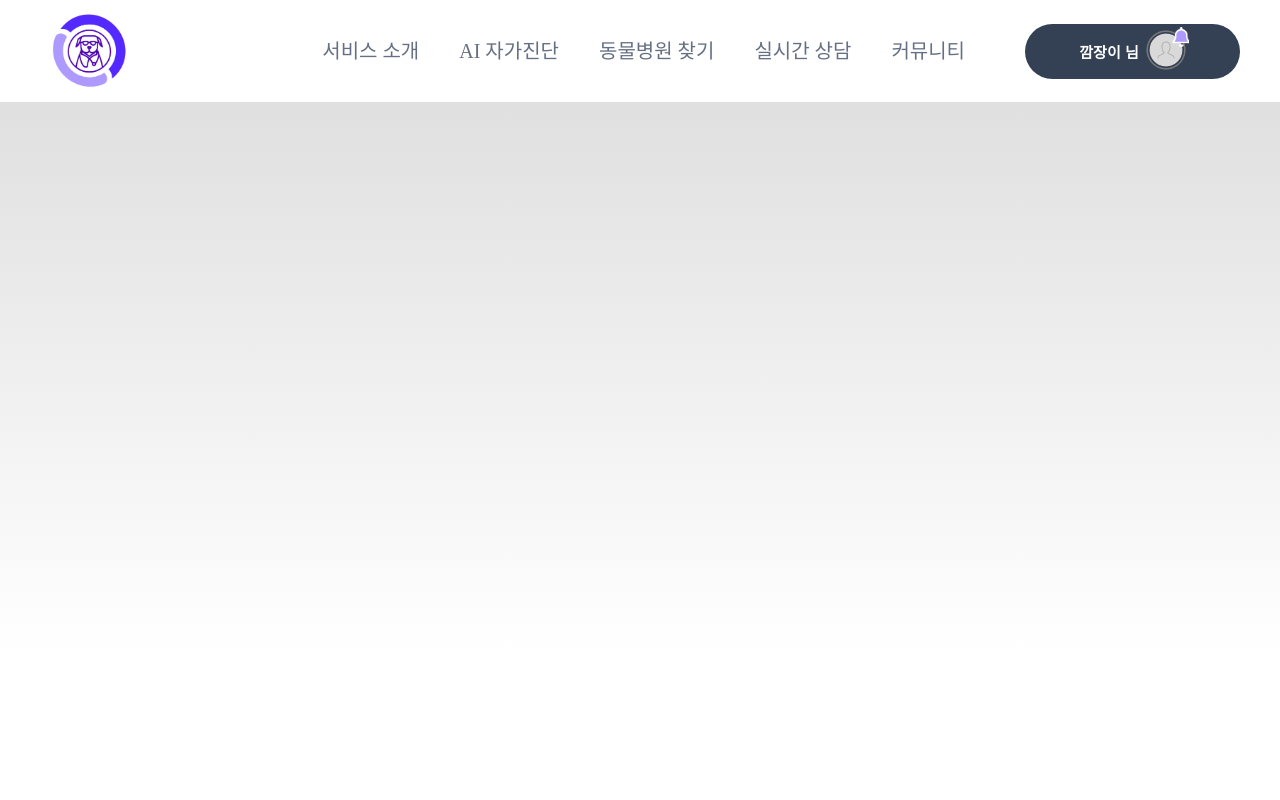
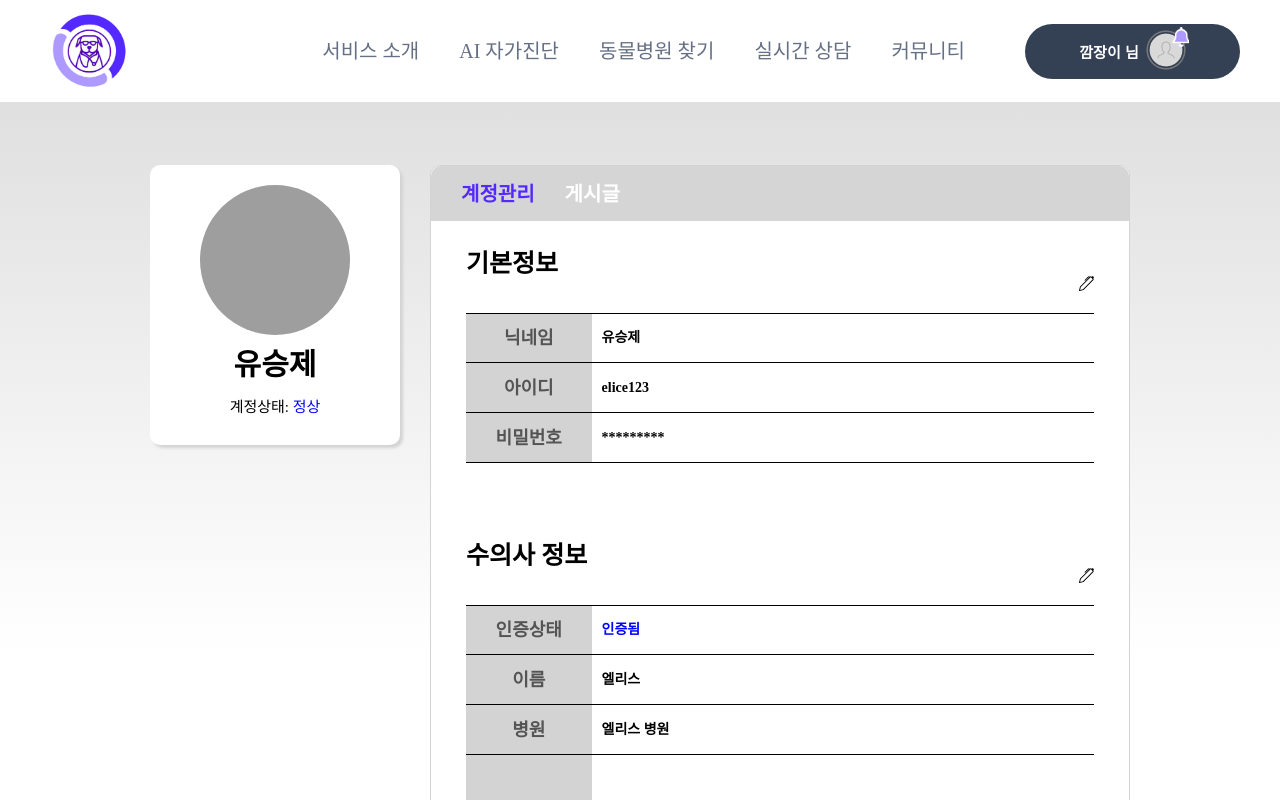
Before and after one commit to JeongTaekCho/-DOCTOR, a React (Vite) app: page /mypage/1 in a window 1280 px wide. Shown: the top 800 px of the page. Built offline with nearby package versions, Linux system fonts and the light colour scheme; grey boxes are pictures that could not be loaded.

Commit message:
✨ Feat :  마이페이지 퍼블리싱

```diff
--- a/src/components/Header/index.tsx
+++ b/src/components/Header/index.tsx
@@ -31,7 +31,7 @@ const MENU = [
 const PROFILE_MENU = [
   {
     name: '마이페이지',
-    link: '/'
+    link: `${ROUTE.MYPAGE.link}/:유저아이디`
   },
   {
     name: '채팅',
--- /dev/null
+++ b/src/components/mypage/List/index.tsx
@@ -0,0 +1,21 @@
+import React from 'react';
+import * as S from './style';
+
+const List = () => {
+  const posts = Array.from({ length: 10 }, (_, index) => ({
+    id: index + 1,
+    title: `게시글 ${index + 1}`
+  }));
+
+  return (
+    <S.Wrap>
+      <S.Container>
+        {posts.map(post => (
+          <S.Post key={post.id}>{post.title}</S.Post>
+        ))}
+      </S.Container>
+    </S.Wrap>
+  );
+};
+
+export default List;
--- /dev/null
+++ b/src/components/mypage/List/style.ts
@@ -0,0 +1,20 @@
+import { styled } from 'styled-components';
+
+export const Wrap = styled.div`
+  width: 100%;
+  padding-top: 8rem;
+`;
+
+export const Container = styled.div`
+  width: 90%;
+  margin: auto;
+  margin-top: -4rem;
+`;
+
+export const Post = styled.div`
+  margin-bottom: 1rem;
+  padding: 1rem;
+  background-color: lightgray;
+  border-radius: 5px;
+  height: 5.3rem;
+`;
--- /dev/null
+++ b/src/components/mypage/Manage/index.tsx
@@ -0,0 +1,66 @@
+import React from 'react';
+import * as S from './style';
+import { BsPen } from 'react-icons/bs';
+
+const MyManage = () => {
+  return (
+    <div>
+      <S.Title>
+        <S.BasicHeader>기본정보</S.BasicHeader>
+      </S.Title>
+      <S.Pen>
+        <BsPen size="15" />
+      </S.Pen>
+      <S.MainBox>
+        <S.LeftText>
+          <S.CenteredText>닉네임</S.CenteredText>
+        </S.LeftText>
+        <S.RightText>유승제</S.RightText>
+      </S.MainBox>
+      <S.MainBox2>
+        <S.LeftText>
+          <S.CenteredText>아이디</S.CenteredText>
+        </S.LeftText>
+        <S.RightText>elice123</S.RightText>
+      </S.MainBox2>
+      <S.MainBox2>
+        <S.LeftText>
+          <S.CenteredText>비밀번호</S.CenteredText>
+        </S.LeftText>
+        <S.RightText>*********</S.RightText>
+      </S.MainBox2>
+      <S.Title2>
+        <S.BasicHeader>수의사 정보</S.BasicHeader>
+      </S.Title2>
+      <S.Pen>
+        <BsPen size="15" />
+      </S.Pen>
+      <S.MainBox>
+        <S.LeftText>
+          <S.CenteredText>인증상태</S.CenteredText>
+        </S.LeftText>
+        <S.RightText2>인증됨</S.RightText2>
+      </S.MainBox>
+      <S.MainBox2>
+        <S.LeftText>
+          <S.CenteredText>이름</S.CenteredText>
+        </S.LeftText>
+        <S.RightText>엘리스</S.RightText>
+      </S.MainBox2>
+      <S.MainBox2>
+        <S.LeftText>
+          <S.CenteredText>병원</S.CenteredText>
+        </S.LeftText>
+        <S.RightText>엘리스 병원</S.RightText>
+      </S.MainBox2>
+      <S.MainBox3>
+        <S.LeftText>
+          <S.CenteredText>병원 소개</S.CenteredText>
+        </S.LeftText>
+        <S.RightText>안녕하세요 여러분.</S.RightText>
+      </S.MainBox3>
+    </div>
+  );
+};
+
+export default MyManage;
--- /dev/null
+++ b/src/components/mypage/Manage/style.ts
@@ -0,0 +1,84 @@
+import { styled } from 'styled-components';
+
+export const MainBox = styled.div`
+  width: 90%;
+  height: 5rem;
+  border-top: 1px solid black;
+  border-bottom: 1px solid black;
+  margin: auto;
+  display: flex;
+  margin-top: 5rem;
+`;
+
+export const MainBox2 = styled.div`
+  width: 90%;
+  height: 5rem;
+  border-bottom: 1px solid black;
+  margin: auto;
+  display: flex;
+`;
+
+export const MainBox3 = styled.div`
+  width: 90%;
+  height: 15rem;
+  border-bottom: 1px solid black;
+  margin: auto;
+  display: flex;
+`;
+
+export const LeftText = styled.div`
+  width: 20%;
+  height: 100%;
+  background-color: lightgray;
+  display: flex;
+  align-items: center;
+`;
+
+export const CenteredText = styled.div`
+  width: 100%;
+  text-align: center;
+  font-size: 1.8rem;
+  font-weight: bolder;
+  opacity: 0.6;
+`;
+
+export const RightText = styled.div`
+  width: 80%;
+  height: 100%;
+  display: flex;
+  align-items: center;
+  font-size: 1.4rem;
+  font-weight: 600;
+  padding-left: 1rem;
+  color: black;
+`;
+
+export const RightText2 = styled.div`
+  width: 80%;
+  height: 100%;
+  display: flex;
+  align-items: center;
+  font-size: 1.4rem;
+  font-weight: 600;
+  padding-left: 1rem;
+  color: blue;
+`;
+
+export const BasicHeader = styled.h4`
+  font-size: 2.5rem;
+  font-weight: bolder;
+`;
+
+export const Title = styled.div`
+  padding: 3rem 0 0 3.5rem;
+`;
+export const Title2 = styled.div`
+  padding: 3rem 0 0 3.5rem;
+  margin-top: 5rem;
+`;
+
+export const Pen = styled.div`
+  width: 95%;
+  text-align: right;
+  margin-bottom: -3rem;
+`;
--- a/src/constants/routes/routeData.tsx
+++ b/src/constants/routes/routeData.tsx
@@ -5,6 +5,7 @@ import LoginPage from '../../pages/Login';
 import ChatsPage from '../../pages/Chats';
 import ChatDetail from '../../pages/ChatDetail';
 import AiPage from '../../pages/Ai';
+import MyPage from '../../pages/MyPage';
 
 interface Route {
   path: string;
@@ -49,6 +50,12 @@ export const ROUTE: { [key: string]: Route } = {
     link: '/ai',
     element: <AiPage />,
     exact: true
+  },
+  MYPAGE: {
+    path: '/mypage/:userId',
+    link: '/mypage',
+    element: <MyPage />,
+    exact: true
   }
 };
 
--- /dev/null
+++ b/src/pages/MyPage/index.tsx
@@ -0,0 +1,76 @@
+import React, { useState } from 'react';
+import * as S from './style';
+import Avatar from '@mui/material/Avatar';
+import { useRef } from 'react';
+import MyManage from '../../components/mypage/Manage';
+import List from '../../components/mypage/List';
+
+const MyPage = () => {
+  const [image, setImage] = useState<string | undefined>(
+    'https://cdn.pixabay.com/photo/2015/10/05/22/37/blank-profile-picture-973460_1280.png'
+  );
+  const fileInput = useRef<HTMLInputElement>(null);
+  const [activeTab, setActiveTab] = useState<'manage' | 'list'>('manage');
+
+  const onChange = (e: React.ChangeEvent<HTMLInputElement>) => {
+    if (e.target.files && e.target.files[0]) {
+      const reader = new FileReader();
+      reader.onload = () => {
+        if (reader.readyState === 2) {
+          setImage(reader.result as string);
+        }
+      };
+      reader.readAsDataURL(e.target.files[0]);
+    } else {
+      // 업로드 취소할 시
+      setImage(undefined);
+    }
+  };
+
+  const handleTabChange = (tab: 'manage' | 'list') => {
+    setActiveTab(tab);
+  };
+
+  return (
+    <S.Wrap>
+      <S.Container>
+        <S.Profile>
+          <S.Label htmlFor="profile-img-input">
+            <Avatar
+              src={image}
+              sx={{ width: 150, height: 150, margin: 'auto', marginTop: '2rem', cursor: 'pointer' }}
+            />
+            <S.Input
+              id="profile-img-input"
+              type="file"
+              accept="image/jpg,image/png,image/jpeg"
+              name="profile_img"
+              onChange={onChange}
+              ref={fileInput}
+            ></S.Input>
+            <S.Name>유승제</S.Name>
+            <S.State>
+              계정상태: <S.StateSpan>정상</S.StateSpan>
+            </S.State>
+          </S.Label>
+        </S.Profile>
+        <S.Detail>
+          <S.DetailTop>
+            <S.TabItem active={activeTab === 'manage'} onClick={() => handleTabChange('manage')}>
+              계정관리
+            </S.TabItem>
+            <S.TabItem active={activeTab === 'list'} onClick={() => handleTabChange('list')}>
+              게시글
+            </S.TabItem>
+          </S.DetailTop>
+          <S.MyDetail>
+            {activeTab === 'manage' && <MyManage />}
+            {activeTab === 'list' && <List />}
+          </S.MyDetail>
+        </S.Detail>
+      </S.Container>
+    </S.Wrap>
+  );
+};
+
+export default MyPage;
--- /dev/null
+++ b/src/pages/MyPage/style.ts
@@ -0,0 +1,88 @@
+import styled, { css } from 'styled-components';
+
+interface TabItemProps {
+  active: boolean;
+  onClick: () => void;
+}
+
+export const Wrap = styled.div`
+  width: 100%;
+`;
+export const Container = styled.div`
+  width: 100%;
+  display: flex;
+  justify-content: center;
+  gap: 3rem;
+  padding-bottom: 5rem;
+`;
+
+export const Profile = styled.div`
+  width: 25rem;
+  height: 28rem;
+  background-color: white;
+  border-radius: 10px;
+  box-shadow: 3px 3px 3px lightgrey;
+`;
+
+export const Detail = styled.div`
+  width: 70rem;
+  height: 80rem;
+  background-color: white;
+  border: 1px solid lightgrey;
+  border-radius: 10px;
+`;
+
+export const Label = styled.label``;
+
+export const Input = styled.input`
+  display: none;
+`;
+
+export const Name = styled.h4`
+  font-size: 3rem;
+  text-align: center;
+  font-weight: bolder;
+  margin-top: 1.5rem;
+`;
+
+export const State = styled.p`
+  font-size: 1.5rem;
+  text-align: center;
+  margin-top: 2rem;
+`;
+
+export const StateSpan = styled.span`
+  font-size: 1.5rem;
+  margin-top: 1rem;
+  color: blue;
+`;
+
+export const DetailTop = styled.div`
+  width: 100%;
+  height: 5.5rem;
+  background-color: #d5d5d5;
+  border-radius: 10px 10px 0 0;
+  display: flex;
+  align-items: center;
+  padding-left: 3rem;
+  gap: 3rem;
+  font-size: 2rem;
+  font-weight: bolder;
+`;
+
+export const MyDetail = styled.div`
+  width: 100%;
+  height: 20rem;
+`;
+
+export const TabItem = styled.p<TabItemProps>`
+  color: white;
+  cursor: pointer;
+  font-weight: bolder;
+
+  ${({ active }) =>
+    active &&
+    css`
+      color: #5429ff;
+    `}
+`;
```
